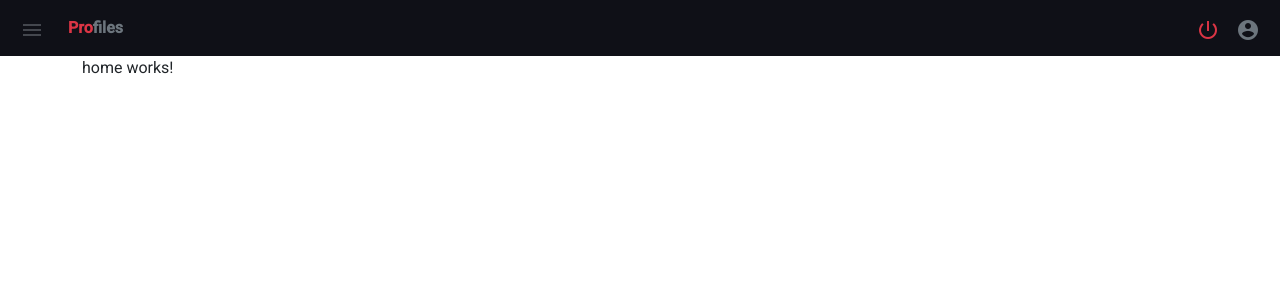
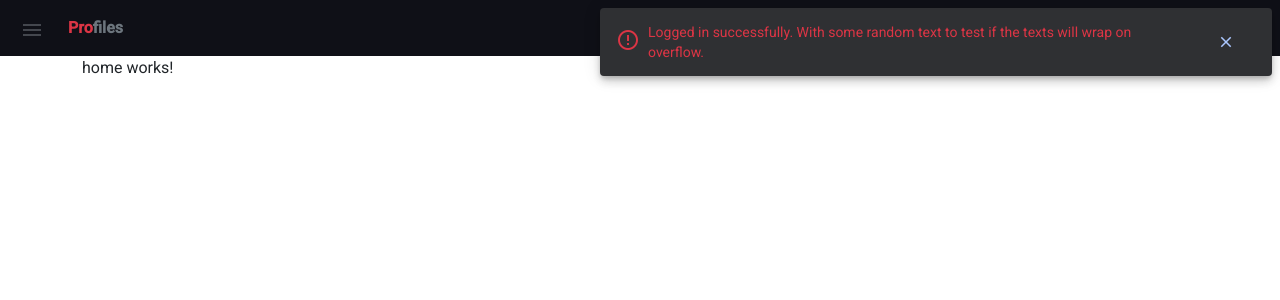
Before and after one commit to ojotobar/profiles-client, an Angular app: page / in a window 1280 px wide. Both pictures are taken after a click on the button "login". Shown: the top 300 px of the page. Built offline with nearby package versions, Linux system fonts and the light colour scheme.

Commit message:
Implemented snackbar

```diff
--- a/src/app/app.service.ts
+++ b/src/app/app.service.ts
@@ -1,5 +1,9 @@
-import { Injectable } from '@angular/core';
+import { Injectable, inject } from '@angular/core';
 import { BehaviorSubject } from 'rxjs';
+import { SnackbarIconEnum, SnackbarClassEnum } from '../enums/snackbar.enum';
+import {MatSnackBar, MatSnackBarHorizontalPosition, MatSnackBarVerticalPosition} from '@angular/material/snack-bar';
+import { SnackbarAnnotatedComponent } from './utilities/snackbar-annotated/snackbar-annotated.component';
+import { SnackbarModel } from '../models/snackbar.model';
 
 @Injectable({
   providedIn: 'root'
@@ -7,6 +11,10 @@ import { BehaviorSubject } from 'rxjs';
 export class AppService {
   private isSidebarOpened = new BehaviorSubject(false);
   private isLoggedIn = new BehaviorSubject(false);
+  private snackbarModel = new SnackbarModel();
+  private _snackBar = inject(MatSnackBar);
+  horizontalPosition: MatSnackBarHorizontalPosition = 'end';
+  verticalPosition: MatSnackBarVerticalPosition = 'top';
 
   getIsSidebarOpened = this.isSidebarOpened.asObservable();
   getIsLoggedIn = this.isLoggedIn.asObservable();
@@ -20,4 +28,17 @@ export class AppService {
   setIsLoggedIn(isLoggedIn: boolean){
     this.isLoggedIn.next(isLoggedIn);
   }
+
+  openSnackBar(message: string, color: SnackbarClassEnum, icon: SnackbarIconEnum){
+    this.snackbarModel.message = message;
+    this.snackbarModel.icon = icon;
+    this.snackbarModel.color = color;
+
+    this._snackBar.openFromComponent(SnackbarAnnotatedComponent, {
+      duration:  5000,
+      horizontalPosition: this.horizontalPosition,
+      verticalPosition: this.verticalPosition,
+      data: this.snackbarModel
+    });
+  }
 }
--- a/src/app/tool-bar/tool-bar.component.ts
+++ b/src/app/tool-bar/tool-bar.component.ts
@@ -5,6 +5,8 @@ import { MatButtonModule } from '@angular/material/button';
 import { MatIconModule } from '@angular/material/icon';
 import { AppService } from '../app.service';
 import { RouterLink } from '@angular/router';
+import { SnackbarModel } from '../../models/snackbar.model';
+import { SnackbarClassEnum, SnackbarIconEnum } from '../../enums/snackbar.enum';
 
 @Component({
   selector: 'app-tool-bar',
@@ -21,6 +23,7 @@ import { RouterLink } from '@angular/router';
 export class ToolBarComponent implements OnInit {
   loggedIn: boolean = false;
   isSideBarOpened: boolean = false;
+  snackBarModel: SnackbarModel = new SnackbarModel();
 
   constructor(private appService: AppService){
     this.appService.getIsSidebarOpened
@@ -37,6 +40,8 @@ export class ToolBarComponent implements OnInit {
   toggleLogin(): void {
     this.appService
       .setIsLoggedIn(!this.loggedIn);
+
+    this.appService.openSnackBar("Logged in successfully. With some random text to test if the texts will wrap on overflow.", SnackbarClassEnum.Danger, SnackbarIconEnum.Danger)
   }
 
   toggleShowSidebar() {
--- /dev/null
+++ b/src/app/utilities/snackbar-annotated/snackbar-annotated.component.html
@@ -0,0 +1,11 @@
+<span class="{{model.color}} d-flex justify-contents-center align-items-center" matSnackBarLabel>
+    <span>
+        <mat-icon>{{model.icon}}</mat-icon>
+    </span>
+    <span class="px-2">{{model.message}}</span>
+</span>
+<span matSnackBarActions>
+    <button mat-button matSnackBarAction (click)="snackBarRef.dismissWithAction()">
+        <mat-icon>close</mat-icon>
+    </button>
+</span>
--- /dev/null
+++ b/src/app/utilities/snackbar-annotated/snackbar-annotated.component.scss
@@ -0,0 +1,3 @@
+:host {
+    display: flex;
+}
--- /dev/null
+++ b/src/app/utilities/snackbar-annotated/snackbar-annotated.component.ts
@@ -0,0 +1,30 @@
+import { Component, Inject, inject } from '@angular/core';
+import { MatButtonModule } from '@angular/material/button';
+import { MatIconModule } from '@angular/material/icon';
+import {
+  MAT_SNACK_BAR_DATA,
+  MatSnackBarAction,
+  MatSnackBarActions,
+  MatSnackBarLabel,
+  MatSnackBarRef
+} from '@angular/material/snack-bar';
+import { SnackbarModel } from '../../../models/snackbar.model';
+
+
+@Component({
+  selector: 'app-snackbar-annotated',
+  imports: [
+    MatIconModule,
+    MatButtonModule,
+    MatSnackBarLabel,
+    MatSnackBarActions,
+    MatSnackBarAction
+  ],
+  templateUrl: './snackbar-annotated.component.html',
+  styleUrl: './snackbar-annotated.component.scss'
+})
+export class SnackbarAnnotatedComponent {
+  snackBarRef = inject(MatSnackBarRef);
+
+  constructor(@Inject(MAT_SNACK_BAR_DATA) public model: SnackbarModel){}
+}
--- /dev/null
+++ b/src/enums/snackbar.enum.ts
@@ -0,0 +1,13 @@
+export enum SnackbarClassEnum {
+    Danger = 'text-danger',
+    Success = 'text-success',
+    Warning = 'text-warning',
+    Info = 'text-info'
+}
+
+export enum SnackbarIconEnum{
+    Danger = 'error_outline',
+    Success = 'check',
+    Warning = 'warning',
+    Info = 'info'
+}
--- /dev/null
+++ b/src/models/snackbar.model.ts
@@ -0,0 +1,7 @@
+import { SnackbarIconEnum, SnackbarClassEnum } from '../enums/snackbar.enum';
+
+export class SnackbarModel{
+    message: string = "Success!!!";
+    color: SnackbarClassEnum = SnackbarClassEnum.Success;
+    icon: SnackbarIconEnum = SnackbarIconEnum.Success;
+}
```
Also changed, not shown: 1 other file (tests, documents, lock files or other folders).
